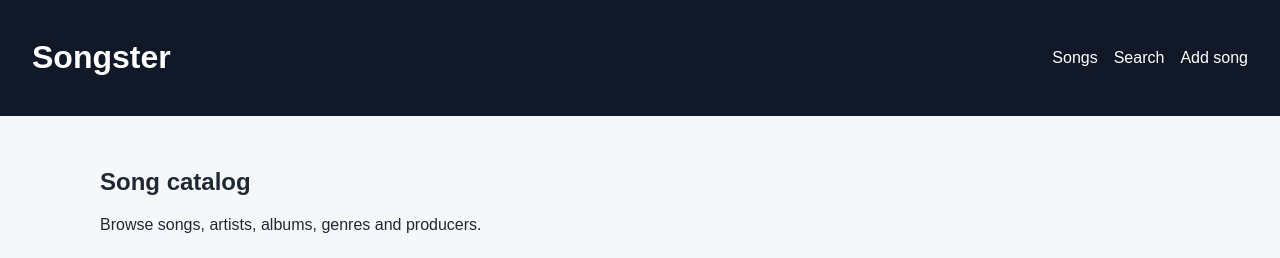
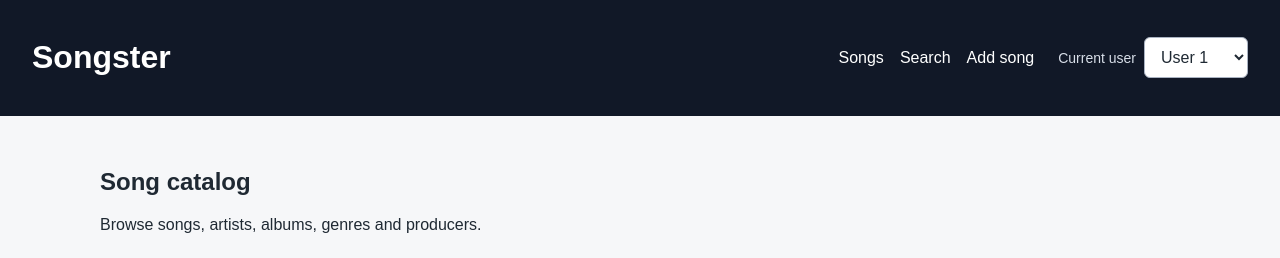
Before and after one commit to Seban8/Songster, a Flask app: page / in a window 1280 px wide. Shown: the top 258 px of the page. Run offline with Flask 3, Linux system fonts and the light colour scheme; data that the repository does not hold is empty; parts of the project's set-up code (start-up, migrations or seed data) failed here and were passed over; some libraries are stand-ins or nearby versions.

Commit message:
Add users and review schema

```diff
--- a/app.py
+++ b/app.py
@@ -1,3 +1,5 @@
+import os
+
 from flask import Flask
 
 from controllers import song
@@ -7,4 +9,5 @@ from database import init_db
 init_db()
 
 app = Flask(__name__)
+app.secret_key = os.environ.get("SECRET_KEY", "songster-dev-secret")
 app.register_blueprint(song.bp)
--- a/controllers/song.py
+++ b/controllers/song.py
@@ -1,6 +1,6 @@
 import re
 
-from flask import Blueprint, redirect, render_template, request, url_for
+from flask import Blueprint, redirect, render_template, request, session, url_for
 
 from models.song import (
     create_song,
@@ -17,6 +17,25 @@ from models.song import (
 
 
 bp = Blueprint("song", __name__, url_prefix="/")
+AVAILABLE_USERS = tuple(range(1, 6))
+
+
+def current_user_id():
+    user_id = session.get("current_user_id", 1)
+    if user_id not in AVAILABLE_USERS:
+        user_id = 1
+        session["current_user_id"] = user_id
+    return user_id
+
+
+@bp.app_context_processor
+def inject_user_menu():
+    active_user_id = current_user_id()
+    return {
+        "available_users": AVAILABLE_USERS,
+        "current_user_id": active_user_id,
+        "current_user_name": f"User {active_user_id}",
+    }
 
 
 def song_form_choices():
@@ -26,6 +45,20 @@ def song_form_choices():
         "genres": list_genres(),
         "producers": list_producers(),
     }
+
+
+@bp.route("/users/select", methods=["POST"])
+def select_user():
+    try:
+        user_id = int(request.form.get("user_id", 1))
+    except ValueError:
+        user_id = 1
+
+    if user_id not in AVAILABLE_USERS:
+        user_id = 1
+
+    session["current_user_id"] = user_id
+    return redirect(request.referrer or url_for("song.index"))
 
 
 @bp.route("/")
--- a/sql/schema.sql
+++ b/sql/schema.sql
@@ -1,5 +1,6 @@
 DROP VIEW IF EXISTS song_catalog CASCADE;
 
+DROP TABLE IF EXISTS reviews CASCADE;
 DROP TABLE IF EXISTS sings CASCADE;
 DROP TABLE IF EXISTS song_producer CASCADE;
 DROP TABLE IF EXISTS song_genre CASCADE;
@@ -8,9 +9,15 @@ DROP TABLE IF EXISTS albums CASCADE;
 DROP TABLE IF EXISTS artists CASCADE;
 DROP TABLE IF EXISTS producers CASCADE;
 DROP TABLE IF EXISTS genres CASCADE;
+DROP TABLE IF EXISTS users CASCADE;
 
 CREATE TABLE genres (
     genre_name TEXT PRIMARY KEY
+);
+
+CREATE TABLE users (
+    user_id INT PRIMARY KEY CHECK (user_id BETWEEN 1 AND 5),
+    display_name TEXT NOT NULL
 );
 
 CREATE TABLE producers (
@@ -60,6 +67,14 @@ CREATE TABLE sings (
     PRIMARY KEY (song_id, art_id)
 );
 
+CREATE TABLE reviews (
+    song_id INT REFERENCES songs(song_id) ON DELETE CASCADE,
+    user_id INT REFERENCES users(user_id) ON DELETE CASCADE,
+    rating INT CHECK (rating >= 1 AND rating <= 5),
+    comment TEXT,
+    PRIMARY KEY (song_id, user_id)
+);
+
 CREATE VIEW song_catalog AS
 SELECT
     s.song_id,
--- a/static/style.css
+++ b/static/style.css
@@ -22,6 +22,31 @@ header a {
 nav {
     display: flex;
     gap: 16px;
+}
+
+.header-controls {
+    display: flex;
+    align-items: center;
+    gap: 24px;
+}
+
+.user-switcher {
+    display: flex;
+    align-items: center;
+    gap: 8px;
+}
+
+.user-switcher label {
+    display: block;
+    color: #d8dee8;
+    font-size: 14px;
+}
+
+.user-switcher select {
+    width: auto;
+    min-width: 104px;
+    color: #1f2933;
+    background: white;
 }
 
 main {
--- a/templates/base.html
+++ b/templates/base.html
@@ -8,11 +8,24 @@
 <body>
     <header>
         <h1><a href="{{ url_for('song.index') }}">Songster</a></h1>
-        <nav>
-            <a href="{{ url_for('song.index') }}">Songs</a>
-            <a href="{{ url_for('song.search') }}">Search</a>
-            <a href="{{ url_for('song.new_song') }}">Add song</a>
-        </nav>
+        <div class="header-controls">
+            <nav>
+                <a href="{{ url_for('song.index') }}">Songs</a>
+                <a href="{{ url_for('song.search') }}">Search</a>
+                <a href="{{ url_for('song.new_song') }}">Add song</a>
+            </nav>
+
+            <form method="POST" action="{{ url_for('song.select_user') }}" class="user-switcher">
+                <label for="user_id">Current user</label>
+                <select id="user_id" name="user_id" onchange="this.form.submit()">
+                    {% for user_id in available_users %}
+                        <option value="{{ user_id }}" {% if user_id == current_user_id %}selected{% endif %}>
+                            User {{ user_id }}
+                        </option>
+                    {% endfor %}
+                </select>
+            </form>
+        </div>
     </header>
 
     <main>
```
Also changed, not shown: sql/seed.sql (+8 -0 lines).
